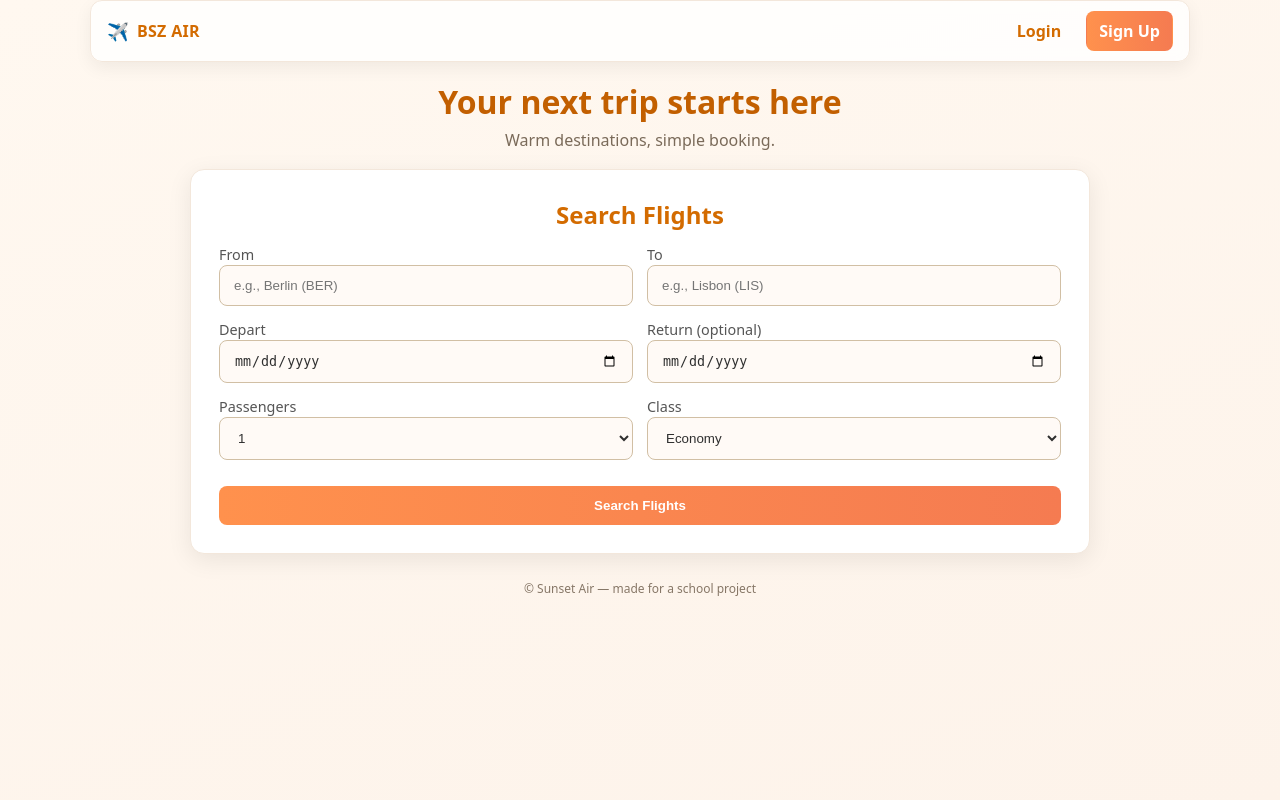
After one commit to jvwb0/Flight-booking, a PHP site: page /Views/main.php in a window 1280 px wide. The commit adds this page. Run offline with PHP 8.4, Linux system fonts and the light colour scheme.

Commit message:
- created home page - fixed some css style choices

```diff
--- /dev/null
+++ b/Project/Views/main.php
@@ -0,0 +1,84 @@
+<!doctype html>
+<html lang="en">
+<head>
+  <meta charset="utf-8">
+  <meta name="viewport" content="width=device-width, initial-scale=1">
+  <title>Find Flights</title>
+  <link rel="stylesheet" href="../assets/styles.css">
+</head>
+<body class="main-view">
+  <!-- Top bar -->
+  <header class="topbar">
+    <div class="brand">
+      <span class="brand-mark">✈️</span>
+      <span class="brand-name">BSZ AIR</span>
+    </div>
+    <nav class="nav">
+      <a class="nav-link" href="login.php">Login</a>
+      <a class="nav-link strong" href="register.php">Sign Up</a>
+    </nav>
+  </header>
+
+  <!-- Hero -->
+  <section class="hero">
+    <h1 class="hero-title">Your next trip starts here</h1>
+    <p class="hero-sub">Warm destinations, simple booking.</p>
+  </section>
+
+  <!-- Flight Search -->
+  <main class="card search-card">
+    <h2 class="title" style="margin-bottom:12px;">Search Flights</h2>
+
+    <form class="form search-form" method="get">
+      <div class="row">
+        <div class="field">
+          <label class="label" for="from">From</label>
+          <input class="input" id="from" name="from" type="text" placeholder="e.g., Berlin (BER)" required>
+        </div>
+
+        <div class="field">
+          <label class="label" for="to">To</label>
+          <input class="input" id="to" name="to" type="text" placeholder="e.g., Lisbon (LIS)" required>
+        </div>
+      </div>
+
+      <div class="row">
+        <div class="field">
+          <label class="label" for="depart">Depart</label>
+          <input class="input" id="depart" name="depart" type="date" required>
+        </div>
+
+        <div class="field">
+          <label class="label" for="return">Return (optional)</label>
+          <input class="input" id="return" name="return" type="date">
+        </div>
+      </div>
+
+      <div class="row">
+        <div class="field">
+          <label class="label" for="passengers">Passengers</label>
+          <select class="input" id="passengers" name="passengers">
+            <option>1</option><option>2</option><option>3</option>
+            <option>4</option><option>5</option><option>6</option>
+          </select>
+        </div>
+
+        <div class="field">
+          <label class="label" for="class">Class</label>
+          <select class="input" id="class" name="class">
+            <option value="economy">Economy</option>
+            <option value="premium">Premium Economy</option>
+            <option value="business">Business</option>
+          </select>
+        </div>
+      </div>
+
+      <button class="btn" type="submit">Search Flights</button>
+    </form>
+  </main>
+
+  <footer class="footer">
+    <small>© Sunset Air — made for a school project</small>
+  </footer>
+</body>
+</html>
--- a/Project/assets/styles.css
+++ b/Project/assets/styles.css
@@ -101,3 +101,68 @@ body {
 input, button {
   transition: all 0.2s ease;
 }
+
+
+/* ===== Main view styles ===== */
+/* Special layout for main view */
+body.main-view {
+  display: block;           /* stop centering everything */
+  padding: 0;
+  background: linear-gradient(160deg, #fff8f0 0%, #fdf3ea 100%);
+  font-family: system-ui, -apple-system, Segoe UI, Roboto, Helvetica, Arial, sans-serif;
+}
+/* ===== Top bar / nav ===== */
+.topbar{
+  position: sticky; top: 0;
+  width: 100%;
+  max-width: 1100px;
+  margin: 0 auto 18px;
+  background: #ffffffcc;
+  backdrop-filter: blur(6px);
+  border: 1px solid #f3e7db;
+  border-radius: 12px;
+  padding: 10px 16px;
+  display: flex; align-items: center; justify-content: space-between;
+  box-shadow: 0 6px 18px rgba(0,0,0,0.06);
+}
+
+.brand{ display:flex; align-items:center; gap:8px; }
+.brand-mark{ font-size: 1.1rem; }
+.brand-name{ font-weight: 700; letter-spacing:.3px; color:#d36b00; }
+
+.nav{ display:flex; gap:12px; }
+.nav-link{
+  text-decoration:none; font-weight:600; padding:8px 12px; border-radius:8px;
+  color:#d36b00; border:1px solid transparent;
+}
+.nav-link:hover{ background:#fff3ea; border-color:#f3e7db; }
+.nav-link.strong{
+  color:#fff; background: linear-gradient(90deg,#ff914d,#f57b51);
+}
+.nav-link.strong:hover{ filter:brightness(1.05); }
+
+/* ===== Hero ===== */
+.hero{
+  text-align:center; margin: 10px 0 18px;
+}
+.hero-title{
+  margin:0; font-size: clamp(1.6rem, 2.5vw, 2rem); color:#c25f00;
+}
+.hero-sub{
+  margin:6px 0 0; color:#7a6a59;
+}
+
+/* ===== Search card layout ===== */
+.search-card{ max-width: 900px; margin:0 auto 24px; }
+
+.search-form .row{
+  display:flex; gap:14px; flex-wrap:wrap;
+}
+
+.field{ flex:1 1 260px; }
+
+/* Footer */
+.footer{
+  text-align:center; margin-top:18px; color:#7a6a59; font-size:.9rem;
+  opacity:.9;
+}
```
